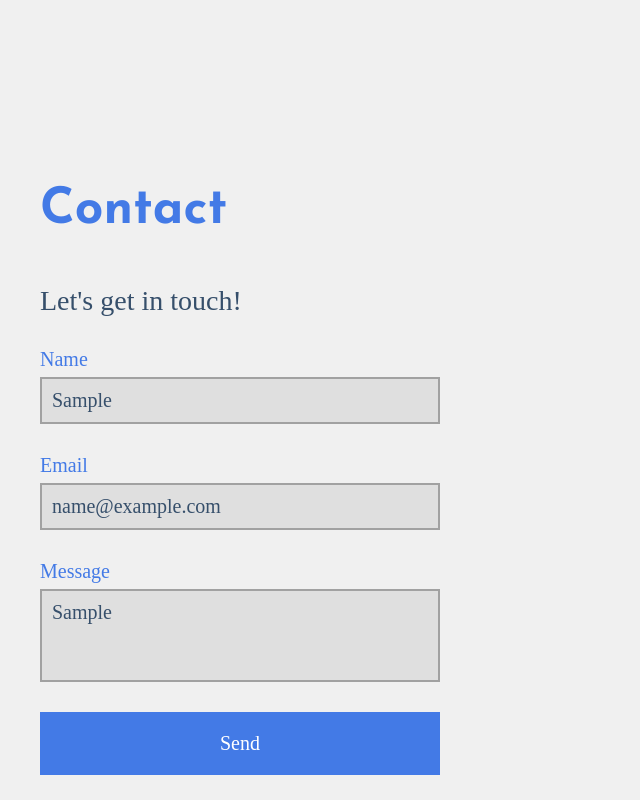
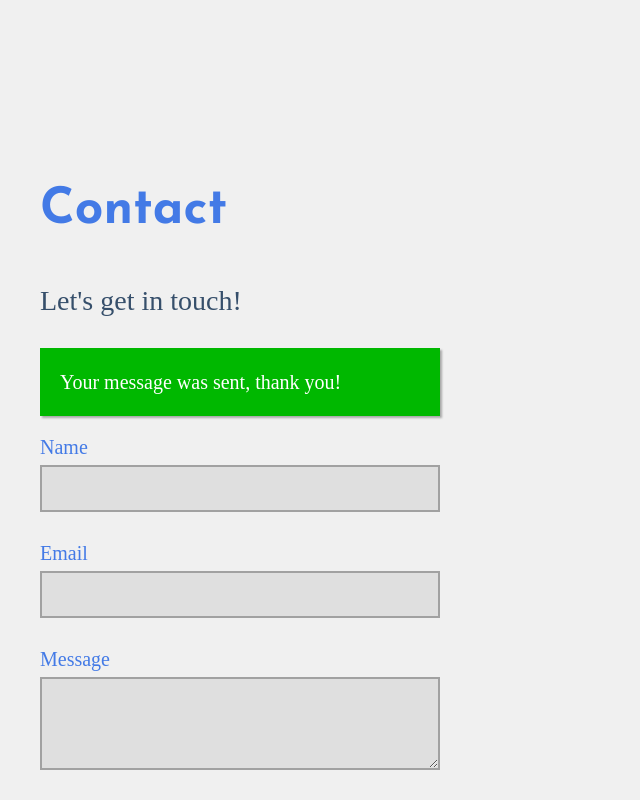
Before and after one commit to edgar8acas/portfolio, a React (Create React App) app: page / in a window 1280 px wide. Both pictures are taken after typing "Sample", "name@example.com", "Sample" into the empty fields and a click on the button "Send". Shown: the part 1600-2400 px from the top of the page, without its empty margins (0-640 px from the left). Built offline with nearby package versions, Linux system fonts and the light colour scheme; a web font is replaced by a local one.

Commit message:
improve form styles

```diff
--- a/src/index.css
+++ b/src/index.css
@@ -5,6 +5,7 @@
   --skyblue: #0eaeff;
   --lightGray: #f0f0f0;
   --primaryColor: #437ae6;
+  --lightPrimary: #9ab7f2;
   --darkPrimary: #3560b8;
   --secondaryColor: #364f6b;
   --gray: #f3f3f3;
--- a/src/scenes/Home/components/Contact/index.js
+++ b/src/scenes/Home/components/Contact/index.js
@@ -5,7 +5,6 @@ function Contact() {
   return (
     <section className="site-section">
       <h2 id="contact">Contact</h2>
-      <p>Let's get in touch!</p>
       <ContactForm />
     </section>
   );
@@ -13,11 +12,15 @@ function Contact() {
 
 export const ContactForm = () => {
 
-  const [contact, setContact] = useState({
+  const initialState = {
     name: "",
     email: "",
     message: ""
-  })
+  }
+  const [contact, setContact] = useState(initialState)
+  const [success, setSuccess] = useState(false)
+  const [error, setError] = useState(false)
+  const [isLoading, setIsLoading] = useState(false)
 
   function encode(data) {
     return Object.keys(data).map(key => encodeURIComponent(key) + "=" + encodeURIComponent(data[key])).join("&")
@@ -25,6 +28,7 @@ export const ContactForm = () => {
   function handleSubmit(event) {
     event.preventDefault();
     const { email, message, name } = event.target;
+    setIsLoading(true)
     fetch("/", {
       method: "POST",
       headers: { "Content-Type": "application/x-www-form-urlencoded" },
@@ -34,6 +38,14 @@ export const ContactForm = () => {
         message: message.value,
         name: name.value
       })
+    }).then((res) => {
+      if (res.ok) {
+        setSuccess(true)
+        setContact(initialState)
+      } else {
+        setError(true)
+      }
+      setIsLoading(false)
     })
   }
 
@@ -42,15 +54,20 @@ export const ContactForm = () => {
   }
 
   return (
-    <form className="contact-form" data-netlify="true" name="contactForm" onSubmit={handleSubmit} >
-      <label>Name</label>
-      <input name="name" type="text" value={contact.name} onChange={handleChange} />
-      <label>Email</label>
-      <input name="email" type="email" value={contact.email} onChange={handleChange} />
-      <label>Message</label>
-      <textarea name="message" rows={3} value={contact.message} onChange={handleChange} />
-      <button type="submit">Send</button>
-    </form>
+    <>
+      <p>Let's get in touch!</p>
+      { error && <p className="error">Oops! There was an error, try again</p>}
+      { success && <p className="success">Your message was sent, thank you!</p>}
+      <form className="contact-form" data-netlify="true" name="contactForm" onSubmit={handleSubmit} >
+        <label>Name</label>
+        <input name="name" type="text" value={contact.name} onChange={handleChange} required />
+        <label>Email</label>
+        <input name="email" type="email" value={contact.email} onChange={handleChange} required />
+        <label>Message</label>
+        <textarea name="message" rows={3} value={contact.message} onChange={handleChange} required />
+        <button type="submit" className={isLoading ? "loading" : null} disabled={isLoading}>Send</button>
+      </form>
+    </>
   );
 }
 
--- a/src/scenes/Home/components/Contact/styles.css
+++ b/src/scenes/Home/components/Contact/styles.css
@@ -14,8 +14,16 @@
   color: var(--secondaryColor);
 }
 
+.contact-form input:focus,
+.contact-form textarea:focus {
+  outline-style: none;
+  box-shadow: none;
+  border-color: transparent;
+  border: 2px solid var(--primaryColor);
+}
+
 .contact-form textarea {
-  resize: none;
+  resize: vertical;
 }
 
 .contact-form label {
@@ -30,6 +38,43 @@
   padding: 1rem 2rem;
 }
 
-.contact-form button:hover {
+.contact-form button:hover,
+.contact-form button:active {
   background-color: var(--darkPrimary);
 }
+
+.contact-form button:focus,
+.contact-form button:active {
+  outline-style: none;
+  box-shadow: none;
+  border-color: transparent;
+  box-shadow: 3px 3px 3px rgba(0, 0, 0, 0.3);
+}
+
+.contact-form button:disabled {
+  background-color: var(--darkerGray);
+}
+
+.contact-form button.loading {
+  background-color: var(--lightPrimary);
+}
+
+p.success {
+  background-color: rgb(0, 184, 0);
+  box-shadow: 2px 2px 2px rgba(0, 0, 0, 0.3);
+  color: white;
+  max-width: 400px;
+  font-size: 1rem;
+  padding: 1rem;
+  display: flex;
+}
+
+p.error {
+  background-color: rgb(214, 35, 35);
+  box-shadow: 2px 2px 2px rgba(0, 0, 0, 0.3);
+  color: white;
+  max-width: 400px;
+  font-size: 1rem;
+  padding: 1rem;
+  display: flex;
+}
```
